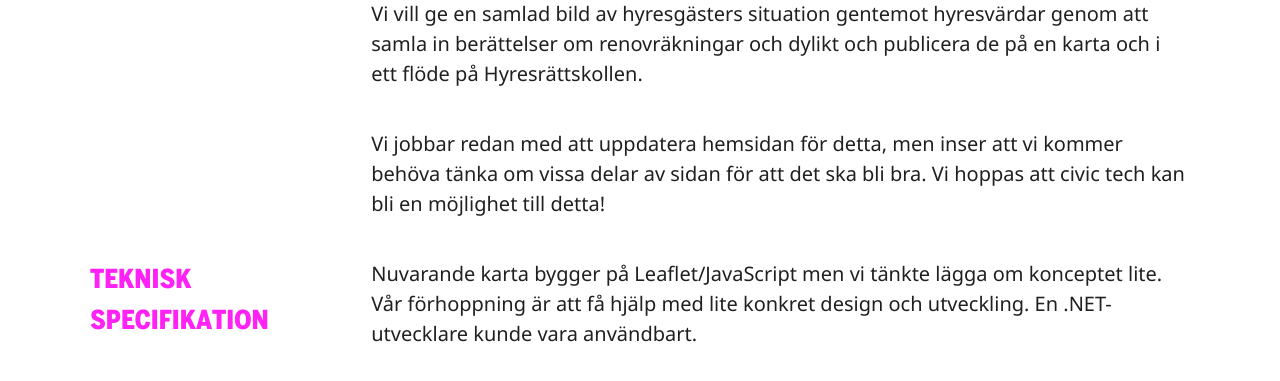
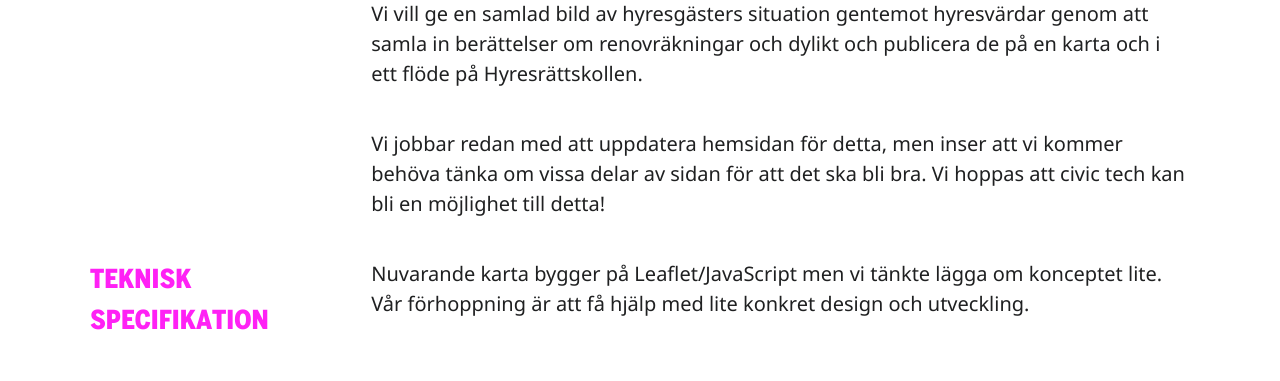
Before and after one commit to civictechsweden/civictech.se, a Jekyll site: the page built from _posts/2018-02-01-hyresrattskollen.md, in a window 1280 px wide and 900 px high, scrolled down 1168 px, cut to the strip 0-476 px from the top of the window. Shown: the top 381 px of the strip. Built offline with Jekyll 4.4.1, drawn with Linux system fonts in a browser that asks for light colours; nearby versions of some CDN libraries.

Commit message:
Updated Hyresrattskollen

```diff
--- a/_posts/2018-02-01-hyresrattskollen.md
+++ b/_posts/2018-02-01-hyresrattskollen.md
@@ -38,4 +38,4 @@ Vi vill ge en samlad bild av hyresgästers situation gentemot hyresvärdar genom
 Vi jobbar redan med att uppdatera hemsidan för detta, men inser att vi kommer behöva tänka om vissa delar av sidan för att det ska bli bra. Vi hoppas att civic tech kan bli en möjlighet till detta!
 
 ## Teknisk specifikation
-Nuvarande karta bygger på Leaflet/JavaScript men vi tänkte lägga om konceptet lite. Vår förhoppning är att få hjälp med lite konkret design och utveckling. En .NET-utvecklare kunde vara användbart.
+Nuvarande karta bygger på Leaflet/JavaScript men vi tänkte lägga om konceptet lite. Vår förhoppning är att få hjälp med lite konkret design och utveckling.
```
